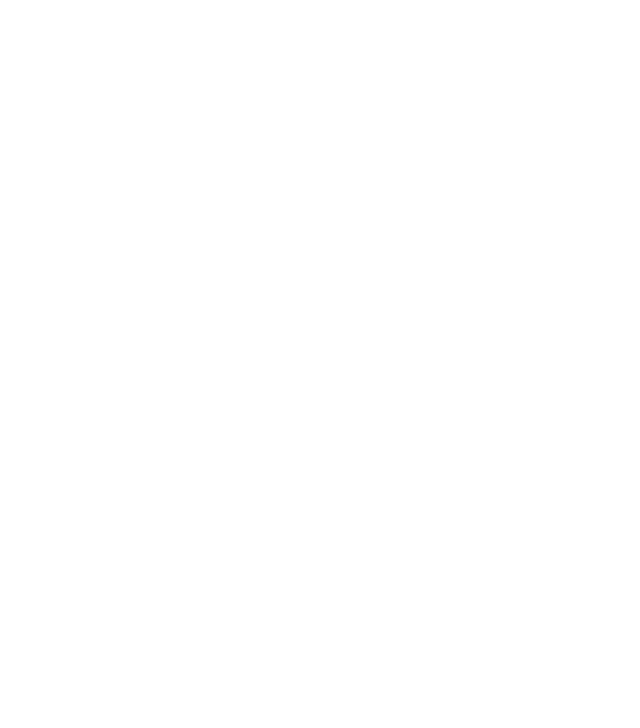
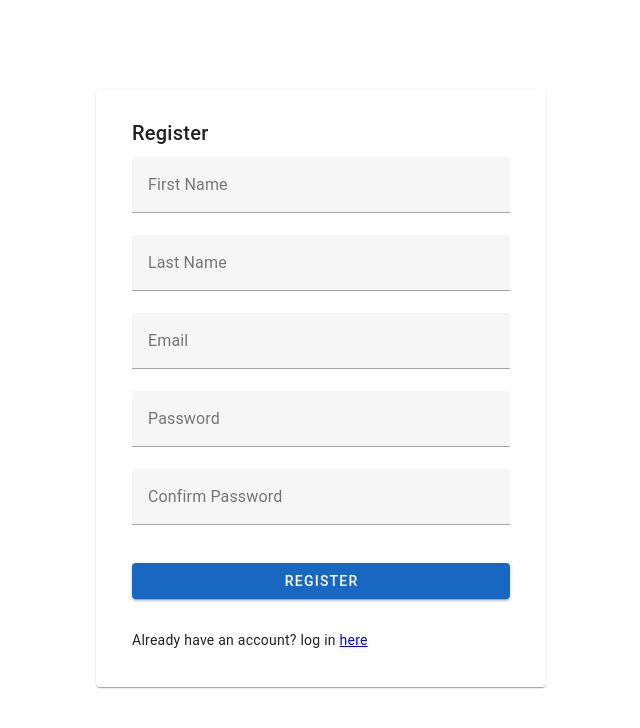
Before and after one commit to gualbertocuiza/dieting, a Vue app in the folder ui/: page /register in a window 1280 px wide. Before the commit this address had no page. Shown: the top 728 px of the page, without its empty margins (319-959 px from the left). Built offline with nearby package versions, Linux system fonts and the light colour scheme.

Commit message:
Creating views for login and register

```diff
--- /dev/null
+++ b/ui/src/layouts/auth-layout.vue
@@ -0,0 +1,21 @@
+<script lang="ts" setup>
+//
+</script>
+
+<template>
+  <v-app>
+    <v-main>
+      <v-row justify="center" align="center" style="height: 100vh">
+        <router-view />
+      </v-row>
+    </v-main>
+  </v-app>
+</template>
+
+<style>
+.auth-card {
+  padding: 20px;
+  width: 450px;
+  min-width: 200px;
+}
+</style>
--- a/ui/src/main.ts
+++ b/ui/src/main.ts
@@ -1,5 +1,4 @@
 import { createApp } from 'vue'
-import './style.css'
 import App from './App.vue'
 import router from './router'
 
--- /dev/null
+++ b/ui/src/pages/auth/login.vue
@@ -0,0 +1,16 @@
+<template>
+  <v-card class="auth-card">
+    <v-card-title class="title">Login</v-card-title>
+    <v-card-text>
+      <v-form ref="form">
+        <v-text-field label="Email" type="text"></v-text-field>
+        <v-text-field label="Password" type="password"></v-text-field>
+        <v-btn color="primary" class="mt-4" block>Log in</v-btn>
+      </v-form>
+    </v-card-text>
+    <v-card-text
+      >No account yet? create it
+      <RouterLink :to="{ name: 'register' }">here</RouterLink>
+    </v-card-text>
+  </v-card>
+</template>
--- /dev/null
+++ b/ui/src/pages/auth/register.vue
@@ -0,0 +1,19 @@
+<template>
+  <v-card class="auth-card">
+    <v-card-title class="title">Register</v-card-title>
+    <v-card-text>
+      <v-form ref="form">
+        <v-text-field label="First Name" type="text"></v-text-field>
+        <v-text-field label="Last Name" type="text"></v-text-field>
+        <v-text-field label="Email" type="email"></v-text-field>
+        <v-text-field label="Password" type="password"></v-text-field>
+        <v-text-field label="Confirm Password" type="password"></v-text-field>
+        <v-btn color="primary" class="mt-4" block>Register</v-btn>
+      </v-form>
+    </v-card-text>
+    <v-card-text
+      >Already have an account? log in
+      <RouterLink :to="{ name: 'login' }">here</RouterLink>
+    </v-card-text>
+  </v-card>
+</template>
--- a/ui/src/router/index.ts
+++ b/ui/src/router/index.ts
@@ -11,6 +11,23 @@
     name: 'about',
     component: () => import('../pages/about/index.vue'),
   },
+  {
+    path: '/',
+    redirect: '/login',
+    component: () => import('../layouts/auth-layout.vue'),
+    children: [
+      {
+        path: 'login',
+        name: 'login',
+        component: () => import('../pages/auth/login.vue'),
+      },
+      {
+        path: 'register',
+        name: 'register',
+        component: () => import('../pages/auth/register.vue'),
+      },
+    ],
+  },
 ]
 
 const router = createRouter({
--- a/ui/src/style.css
+++ /dev/null
@@ -1,80 +0,0 @@
-:root {
-  font-family: Inter, system-ui, Avenir, Helvetica, Arial, sans-serif;
-  line-height: 1.5;
-  font-weight: 400;
-
-  color-scheme: light dark;
-  color: rgba(255, 255, 255, 0.87);
-  background-color: #242424;
-
-  font-synthesis: none;
-  text-rendering: optimizeLegibility;
-  -webkit-font-smoothing: antialiased;
-  -moz-osx-font-smoothing: grayscale;
-  -webkit-text-size-adjust: 100%;
-}
-
-a {
-  font-weight: 500;
-  color: #646cff;
-  text-decoration: inherit;
-}
-a:hover {
-  color: #535bf2;
-}
-
-body {
-  margin: 0;
-  display: flex;
-  place-items: center;
-  min-width: 320px;
-  min-height: 100vh;
-}
-
-h1 {
-  font-size: 3.2em;
-  line-height: 1.1;
-}
-
-button {
-  border-radius: 8px;
-  border: 1px solid transparent;
-  padding: 0.6em 1.2em;
-  font-size: 1em;
-  font-weight: 500;
-  font-family: inherit;
-  background-color: #1a1a1a;
-  cursor: pointer;
-  transition: border-color 0.25s;
-}
-button:hover {
-  border-color: #646cff;
-}
-button:focus,
-button:focus-visible {
-  outline: 4px auto -webkit-focus-ring-color;
-}
-
-.card {
-  padding: 2em;
-}
-
-#app {
-  max-width: 1280px;
-  margin: 0 auto;
-  padding: 2rem;
-  text-align: center;
-}
-
-@media (prefers-color-scheme: light) {
-  :root {
-    color: #213547;
-    background-color: #ffffff;
-  }
-  a:hover {
-    color: #747bff;
-  }
-  button {
-    background-color: #f9f9f9;
-  }
-}
```
